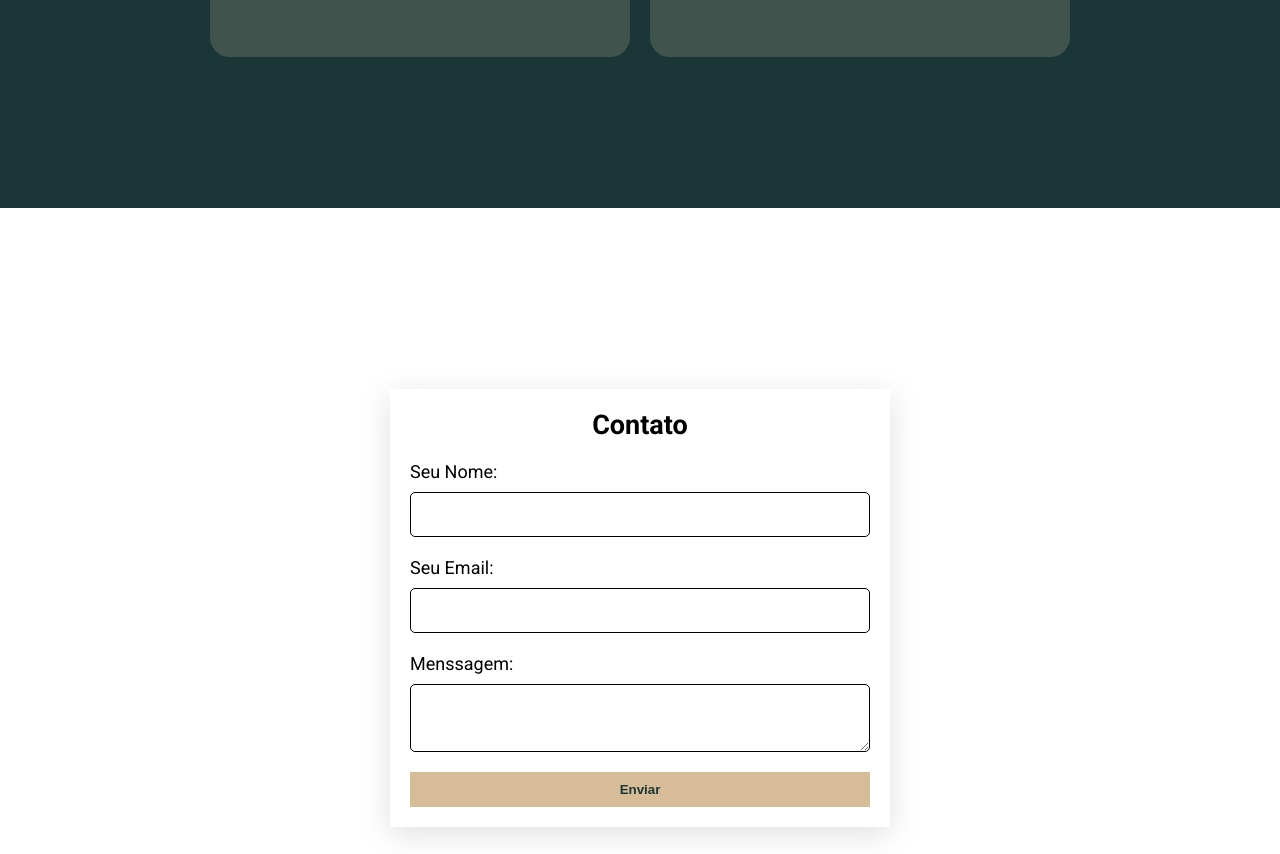
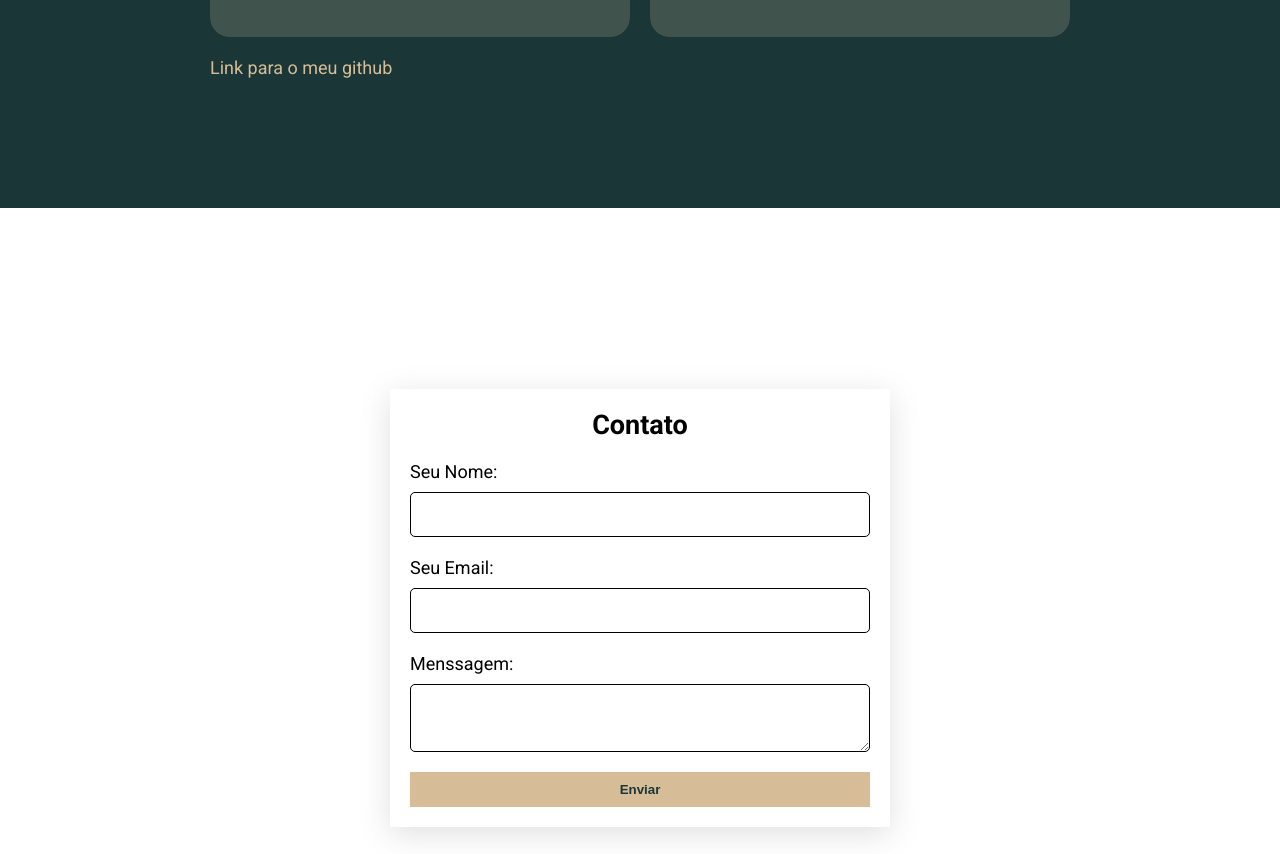
Before and after one commit to PaulCod/PaulCod.github.io, a plain HTML site: page index.html in a window 1280 px wide. Shown: the part 2192-3046 px from the top of the page. Drawn offline with Linux system fonts and the light colour scheme.

Commit message:
link github

```diff
--- a/index.html
+++ b/index.html
@@ -92,6 +92,8 @@
               </a>
             </div>
           </div>
+
+          <a href="https://github.com/PaulCod" target="_blank">Link para o meu github</a>
         </div>
       </div>
     </section>
```
